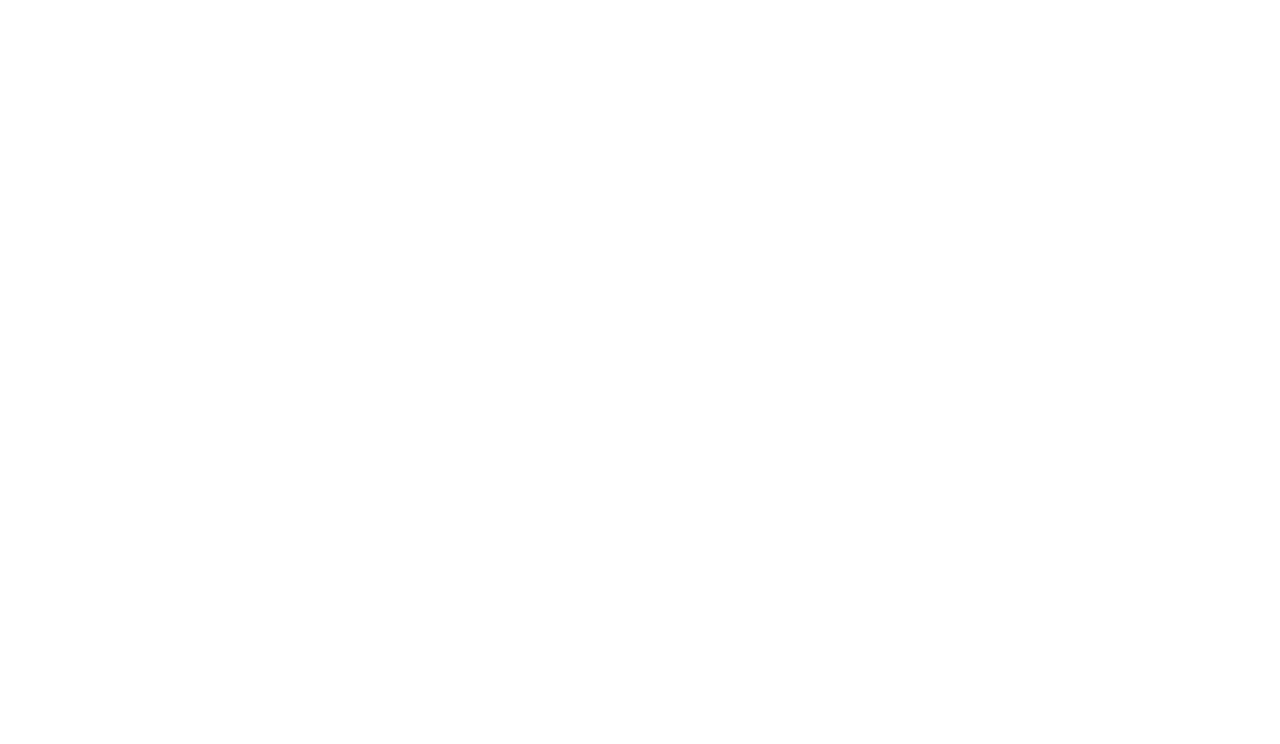
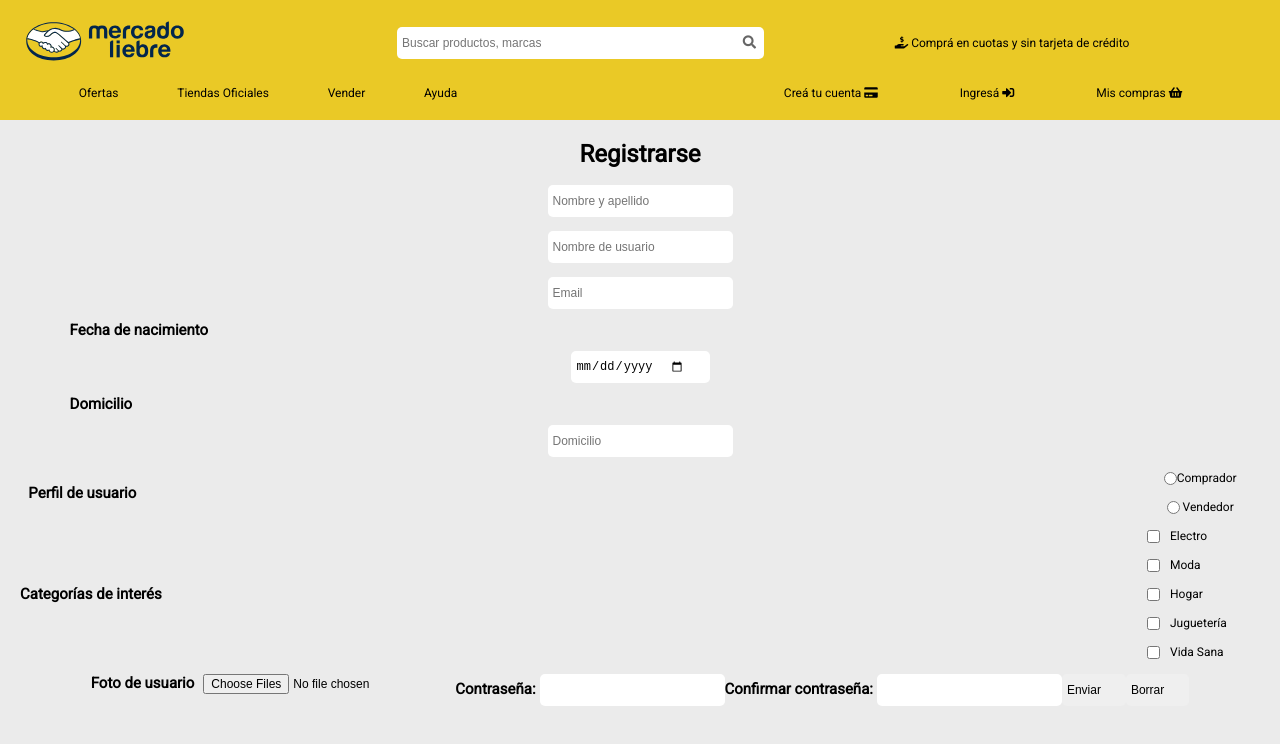
Before and after one commit to NahuelRosales/MercadoLiebre-C12-NahuelRosales, a website: page views/register.html in a window 1280 px wide. Drawn offline with Linux system fonts and the light colour scheme.

Commit message:
working in register view

```diff
--- a/app.js
+++ b/app.js
@@ -15,3 +15,6 @@ app.listen (PORT, () => {
 app.get("/", (req, res) => {
     res.sendFile(path.resolve(__dirname, "./views/home.html"))
 })
+app.get("/register", (req, res) => {
+    res.sendFile(path.resolve(__dirname, "./views/register.html"))
+})
--- /dev/null
+++ b/public/css/register.css
@@ -0,0 +1,102 @@
+.formRegister{
+    display: flex;
+    flex-wrap: wrap;
+    margin: 20px;
+    align-items: center;
+    justify-content: center;
+
+}
+.formRegister h2{
+    font-size: var(--title);
+}
+.formRegister label{
+    font-size: 15px;
+    font-weight: 700;
+    width: 92%;
+    margin: 5px 0;
+}
+.formRegister input{
+    font-size: var(--text);
+    height: 32px;
+    border: none;
+    border-radius: 5px;
+    background-color: none;
+    padding-left: 5px;
+    padding-right: 25px;
+    margin: 7px 0;
+}
+.registrarse{
+    width: 100%;
+    display: flex;
+    justify-content: center;
+    margin-bottom: 10px;
+}
+
+.name{
+    width: 100%;
+    display: flex;
+    justify-content: center;
+}
+.userName{
+    width: 100%;
+    display: flex;
+    justify-content: center;
+}
+.email{
+    width: 100%;
+    display: flex;
+    justify-content: center;
+}
+.birthDate{
+    width: 100%;
+    display: flex;
+    flex-direction: column;
+    flex-wrap: wrap;
+    align-items: center;
+}
+
+.address{
+    width: 100%;
+    display: flex;
+    flex-direction: column;
+    flex-wrap: wrap;
+    align-items: center;
+}
+.userProfile{
+    width: 100%;
+    display: flex;
+    flex-wrap: wrap;
+    align-items: center;
+    justify-content: space-evenly;
+    margin-right: 15px;
+}
+
+.userProfile input{
+    height: 15px;
+
+}
+.userProfile ul li{
+    width: ;
+    display: flex;
+    flex-direction: row;
+    align-items: center;
+    justify-content: space-evenly;
+}
+.interest{
+    width: 100%;
+    display: flex;
+    flex-wrap: wrap;
+    align-items: center;
+    justify-content: flex-start;
+    margin-right: 15px;
+}
+
+.interest input{
+    height: 15px;
+    margin-right: 10px;
+}
+.interest ul li{
+    width: 100%;
+    display: flex;
+    align-items: center;
+}
--- a/public/css/style.css
+++ b/public/css/style.css
@@ -4,3 +4,4 @@
 @import url("header.css");
 @import url("footer.css");
 @import url("home.css");
+@import url("register.css")
--- a/views/register.html
+++ b/views/register.html
@@ -0,0 +1,109 @@
+<!DOCTYPE html>
+<html lang="en">
+
+<head>
+    <meta charset="UTF-8">
+    <meta http-equiv="X-UA-Compatible" content="IE=edge">
+    <meta name="viewport" content="width=device-width, initial-scale=1.0">
+    <title>Register</title>
+    <link rel="stylesheet" href="https://pro.fontawesome.com/releases/v5.10.0/css/all.css"
+        integrity="sha384-AYmEC3Yw5cVb3ZcuHtOA93w35dYTsvhLPVnYs9eStHfGJvOvKxVfELGroGkvsg+p" crossorigin="anonymous" />
+    <link rel="stylesheet" href="/css/style.css">
+</head>
+
+<body>
+    <header header-home>
+        <div class="logo">
+            <img src="/images/logo-mercado-liebre.svg" alt="Logo de Mercado Liebre">
+        </div>
+        <div class="search-bar">
+            <input type="text" placeholder="Buscar productos, marcas">
+            <button>
+                <i class="fas fa-search"></i>
+            </button>
+        </div>
+        <p class="quota"><i class="fas fa-hand-holding-usd"></i>
+            Comprá en cuotas y sin tarjeta de crédito</p>
+        <nav>
+            <ul class="nav-site">
+                <li><a href="">Ofertas</a></li>
+                <li><a href="">Tiendas Oficiales</a></li>
+                <li><a href="">Vender</a></li>
+                <li><a href="">Ayuda</a></li>
+            </ul>
+            <ul class="nav-login">
+                <li><a href="/register">Creá tu cuenta <i class="fas fa-credit-card"></i> </a></li>
+                <li><a href="/login">Ingresá <i class="fas fa-sign-in-alt "></i> </a></li>
+                <li><a href="">Mis compras <i class="fas fa-shopping-basket "></i> </a></li>
+            </ul>
+        </nav>
+        <div class="burger-menu">
+            <i class="fas fa-bars"></i>
+        </div>
+    </header>
+    <form action="" method="GET" class="formRegister">
+        <h2 class="registrarse">Registrarse</h2>
+        <div class="name">
+            <!-- <label for="nombre">Nombre y apellido</label> -->
+            <input type="text" name="name" id="nombre" placeholder="Nombre y apellido">
+        </div>
+        <div class="userName">
+            <!-- <label for="nombre">Nombre de usuario</label> -->
+            <input type="text" name="user" id="nombre" placeholder="Nombre de usuario">
+        </div>
+        <div class="email">
+            <!-- <label for="email">Email:</label> -->
+            <input type="email" name="email" id="E-mail" placeholder="Email">
+        </div>
+        <div class="birthDate">
+            <label for="birthDate">Fecha de nacimiento</label>
+            <input type="date" name="birthDate" id="birthDate">
+        </div>
+        <div class="address">
+            <label for="address">Domicilio</label>
+            <input type="text" name="address" id="address" placeholder="Domicilio">
+        </div>
+        <div class="userProfile">
+            <label for="userProfile">Perfil de usuario</label>
+            <ul>
+                <li><input type="radio" name="userProfile" id="userProfile" value="comprador">Comprador</input></li>
+                <li><input type="radio" name="userProfile" id="userProfile" value="vendedor">Vendedor</input></li>
+            </ul>
+        </div>
+        <div class="interest">
+            <label for="interest">Categorías de interés</label>
+            <ul>
+                <li><input type="checkbox">Electro</input></li>
+                <li><input type="checkbox">Moda</input></li>
+                <li><input type="checkbox">Hogar</input></li>
+                <li><input type="checkbox">Juguetería</input></li>
+                <li><input type="checkbox">Vida Sana</input></li>
+            </ul>
+
+        </div>
+        <div class="avatar">
+            <label for="avatar">Foto de usuario</label>
+            <input type="file" multiple accept="image/png, image/jpeg" id="avatar">
+        </div>
+        <div class="pass">
+            <label for="pass">Contraseña:</label>
+            <input type="password" name="pass" id="pass">
+        </div>
+        <div class="passConfirm">
+            <label for="pass">Confirmar contraseña:</label>
+            <input type="password" name="pass" id="pass">
+        </div>
+        <div class="submitForm submitRegister">
+            <input type="submit" value="Enviar" href="/home">
+        </div>
+        <div class="resetForm resetRegister">
+            <input type="reset" value="Borrar">
+        </div>
+
+
+
+    </form>
+
+</body>
+
+</html>
```
